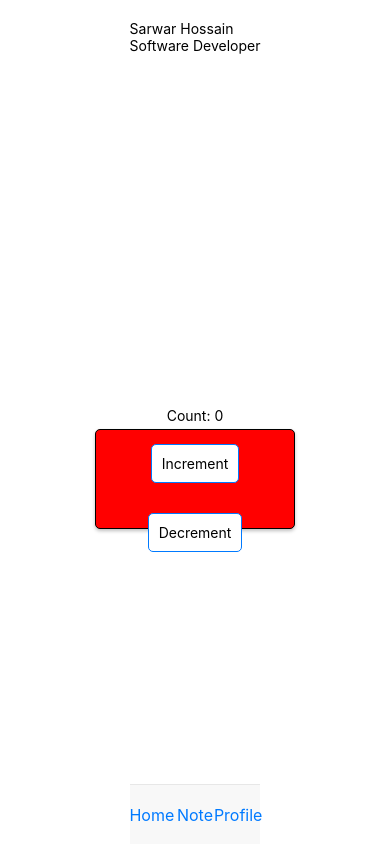
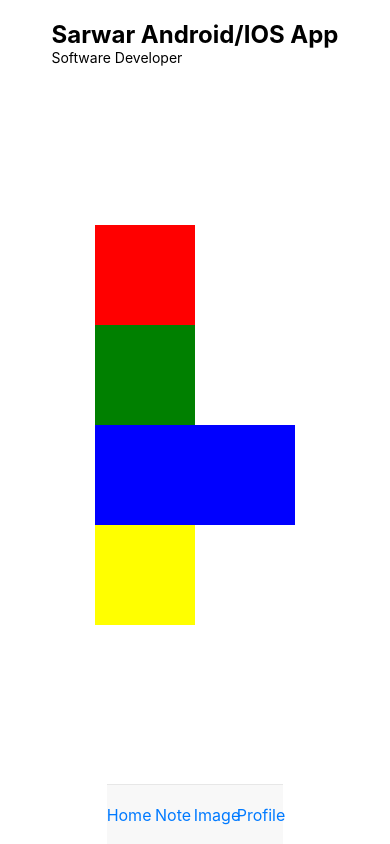
Before and after one commit to sarwar-asik/Native-Soft, a React Native app: screen / in a window 390 px wide. Built offline with nearby package versions, Linux system fonts and the light colour scheme.

Commit message:
features(SafeAreaView):used for camera space responsive

```diff
--- a/App.js
+++ b/App.js
@@ -1,77 +1,41 @@
 import { StatusBar } from "expo-status-bar";
 import { useState } from "react";
-import { Image, StyleSheet, Text, TouchableOpacity, View } from "react-native";
+import {
+  Image,
+  SafeAreaView,
+  StyleSheet,
+  Text,
+  TouchableOpacity,
+  View,
+} from "react-native";
 
 export default function App() {
   return (
-    <View style={styles.container}>
-      {/* View */}
-      <Header></Header>
-      <CountApp countFirst={1} />
+    <SafeAreaView style={styles.container}>
+      <Header />
+      <View>
+        <View style={[styles.box, styles.box1]} />
+        <View style={[styles.box, styles.box2]} />
+        <View style={[styles.box, styles.box3]} />
+        <View style={[styles.box, styles.box4]} />
+        {/* here priority will be most of box4 not box */}
+      </View>
       <Footer />
-    </View>
-  );
-}
-
-function FirstTest() {
-  return (
-    <View style={styles.second}>
-      <Text>Sarwar ISO App!</Text>
-      <Text style={{ marginTop: 10, marginBottom: 20 }}>
-        Full Stack Software Engineer
-      </Text>
-      <StatusBar style="auto" />
-      <Image
-        source={{
-          uri: "https://avatars.githubusercontent.com/u/108589375?v=4",
-        }}
-        style={{ width: 100, height: 100 }}
-      />
-      <Image
-        source={require("./assets/favicon.png")}
-        style={{ width: 50, height: 50 }}
-      />
-      <Text style={{ color: "white" }}>First Android</Text>
-    </View>
+    </SafeAreaView>
   );
 }
 
 function Header() {
   return (
     <View>
-      <Text>Sarwar Hossain</Text>
+      <Text style={{ fontSize: 24, fontWeight: "bold" }}>
+        Sarwar Android/IOS App
+      </Text>
       <Text>Software Developer</Text>
     </View>
   );
 }
 
-function CountApp(props) {
-  const { countFirst } = props;
-  // console.log(countFirst);
-  const [count, setCount] = useState(0);
-  return (
-    <View style={styles.second}>
-      {/* <Text>{countFirst}</Text> */}
-      <Text>Count: {count}</Text>
-      <TouchableOpacity
-        onPress={() => {
-          setCount(count + 1);
-        }}
-        style={styles.button}
-      >
-        <Text>Increment</Text>
-      </TouchableOpacity>
-      <TouchableOpacity
-        onPress={() => {
-          setCount(count - 1);
-        }}
-        style={{ ...styles.button, marginTop: 10 }}
-      >
-        <Text>Decrement</Text>
-      </TouchableOpacity>
-    </View>
-  );
-}
 function Footer() {
   return (
     <View style={styles.footer}>
@@ -86,6 +50,12 @@ function Footer() {
         onPress={() => navigation.navigate("Note")}
       >
         <Text style={styles.itemText}>Note</Text>
+      </TouchableOpacity>
+      <TouchableOpacity
+        style={styles.nav}
+        onPress={() => navigation.navigate("Image")}
+      >
+        <Text style={styles.itemText}>Image</Text>
       </TouchableOpacity>
       <TouchableOpacity
         style={styles.nav}
@@ -105,28 +75,10 @@ const styles = StyleSheet.create({
     flexDirection: "column",
     minHeight: "100%",
     paddingTop: 20,
+    flex: 1,
     // gap: 30,
   },
-  second: {
-    width: 200,
-    height: 100,
-    backgroundColor: "red",
-    display: "flex",
-    justifyContent: "center",
-    alignItems: "center",
-    gap: 20,
-    marginTop: 120,
-    borderRadius: 5,
-    borderWidth: 1,
-    borderColor: "black",
-    shadowColor: "#000",
-    shadowOffset: {
-      width: 0,
-      height: 2,
-    },
-    shadowOpacity: 0.25,
-    shadowRadius: 3.84,
-  },
+
   footer: {
     flexDirection: "row",
     justifyContent: "space-around",
@@ -156,4 +108,21 @@ const styles = StyleSheet.create({
     color: "#007aff",
     fontSize: 16,
   },
+  box: {
+    height: 100,
+    width: 100,
+  },
+  box1: {
+    backgroundColor: "red",
+  },
+  box2: {
+    backgroundColor: "green",
+  },
+  box3: {
+    backgroundColor: "blue",
+    width: 200,
+  },
+  box4: {
+    backgroundColor: "yellow",
+  },
 });
```
